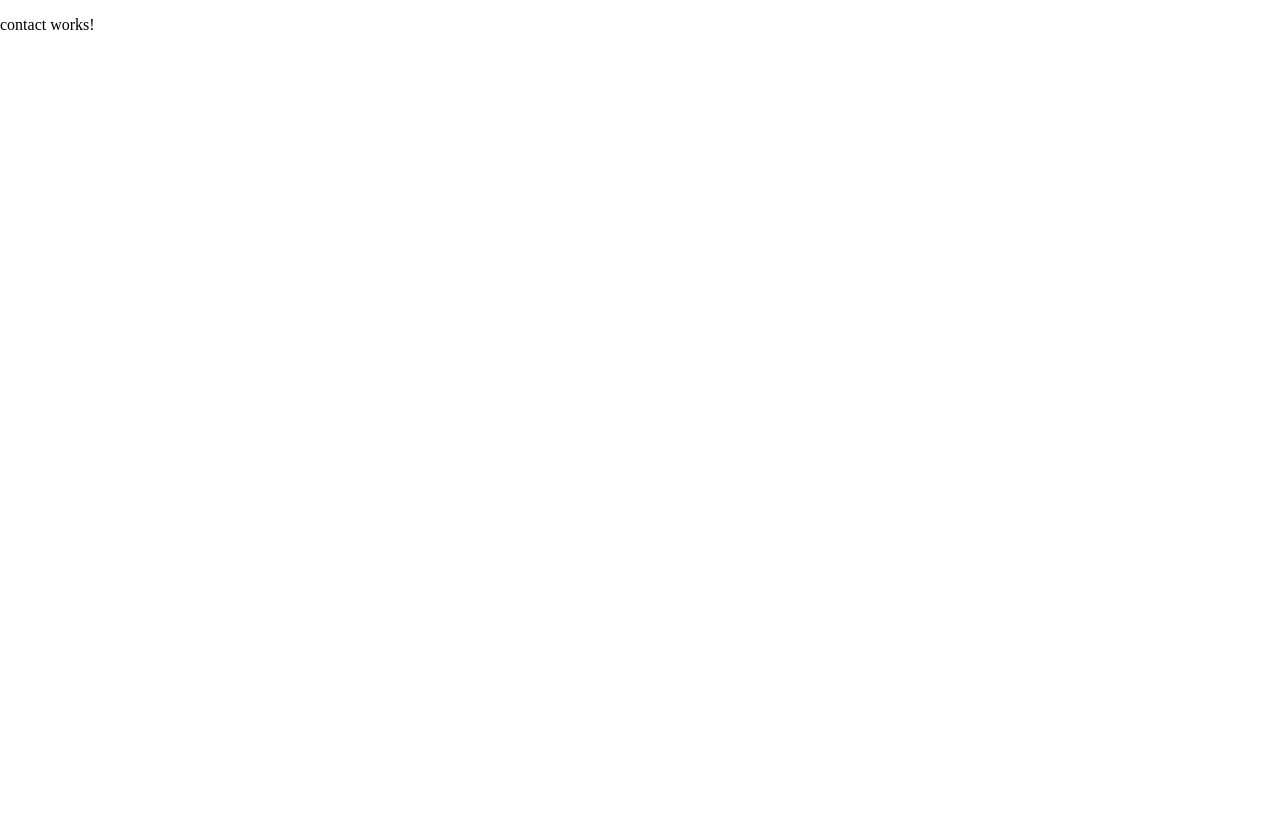
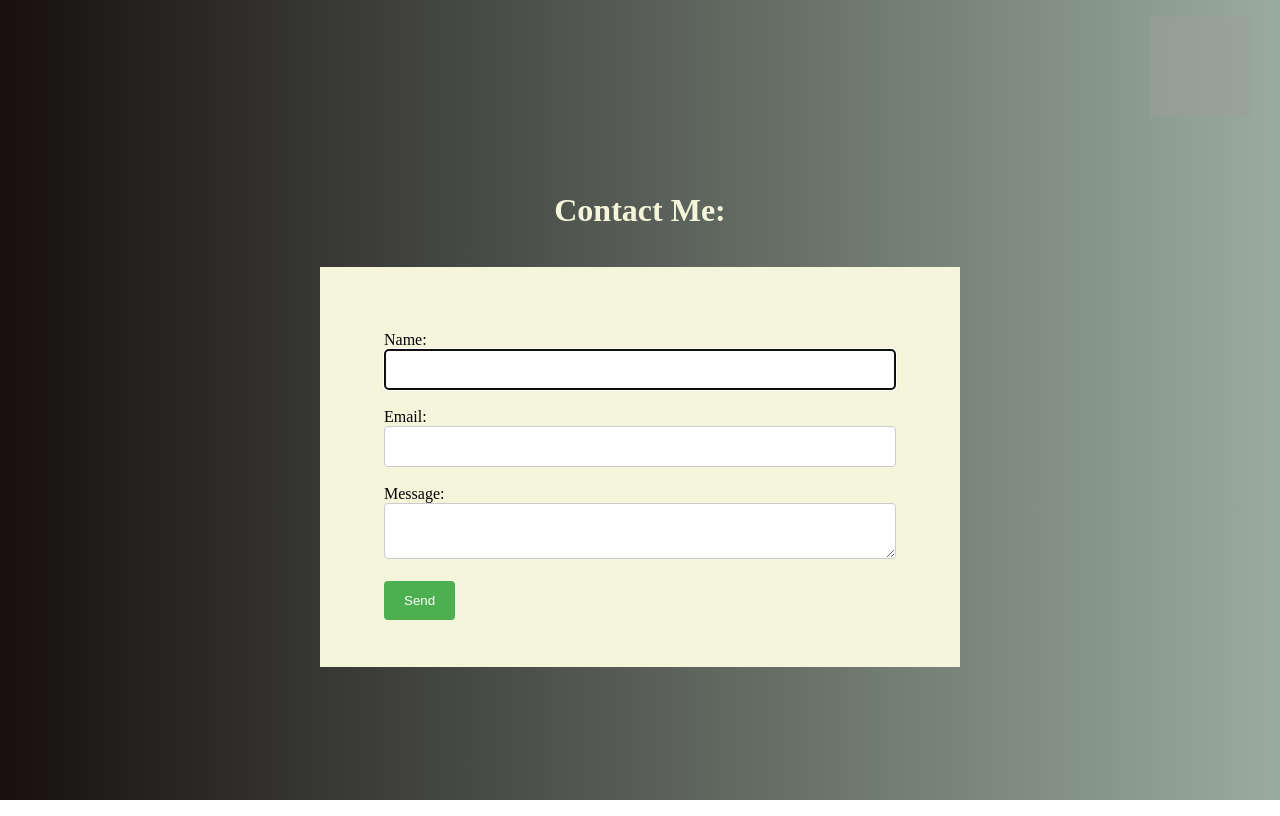
Before and after one commit to GZ2829/myportfolio-v1, an Angular app in the folder client/: page /contact in a window 1280 px wide. Built offline with nearby package versions, Linux system fonts and the light colour scheme; grey boxes are pictures that could not be loaded.

Commit message:
email work

```diff
--- a/client/src/app/components/contact/contact.component.css
+++ b/client/src/app/components/contact/contact.component.css
@@ -0,0 +1,55 @@
+.contactpage{
+    display: grid;
+    grid-template-columns: 1fr 1fr 1fr 1fr 1fr 1fr 1fr 1fr;
+    grid-template-rows: 1fr 1fr 1fr 1fr 1fr 1fr;
+    height: 100vh;
+    background: linear-gradient(to right, rgb(22, 16, 16), rgb(154, 172, 158));
+    background-position-y: 20%;
+    background-position-x: 70%;
+}
+
+#form{
+    padding: 10%;
+    background-color: beige;
+    grid-row: 3/6;
+    grid-column: 3/7;
+}
+
+h1{
+    grid-row: 2/3;
+    grid-column: 3/7;
+    margin-bottom: 0;
+    align-self: center;
+    justify-self: center;
+    color: beige
+}
+
+input[type=text],input[type=email], textarea {
+    width: 100%;
+    padding: 12px;
+    border: 1px solid #ccc;
+    border-radius: 4px;
+    box-sizing: border-box;
+    resize: vertical
+}
+
+
+button[type=submit] {
+    background-color: #4CAF50;
+    color: white;
+    padding: 12px 20px;
+    border: none;
+    border-radius: 4px;
+    cursor: pointer;
+}
+
+
+button[type=submit]:hover {
+    background-color: #45a049;
+}
+
+.container {
+    border-radius: 5px;
+    background-color: #f2f2f2;
+    padding: 20px;
+}
--- a/client/src/app/components/contact/contact.component.html
+++ b/client/src/app/components/contact/contact.component.html
@@ -1,3 +1,39 @@
-<p>
-  contact works!
-</p>
+
+
+
+
+<div class="contactpage">
+
+    <img (click)="toggleMenu()" class="homebutton" alt="Noimage" src="https://upload.wikimedia.org/wikipedia/commons/thumb/0/09/Menu-thin-circular-outlined-button.svg/768px-Menu-thin-circular-outlined-button.svg.png" />
+
+
+    <nav *ngIf=menu class="navbar">
+        <img class="closemenu" (click)="toggleMenu()" src="https://cdn3.iconfinder.com/data/icons/buttons/512/Icon_12-512.png"/>
+        <a routerLink='/'>Home</a>
+        <a routerLink='/about'>About</a>
+        <a routerLink='/contact'>Contact</a>
+        <p>Projects:</p>
+        <a routerLink='/crypto-portfolio'>Crypto Portfolio</a>
+        <a routerLink='/transport-consolidated'>Transport Consolidated</a>
+        <a routerLink='/business-website'>Business Website</a>
+
+    </nav>
+      <h1>Contact Me:</h1>
+    <form method="POST" action="send" id='form' ng-submit="sendMail()">
+            <label for="contactName">Name: </label>
+                <input type="text" name="contactName" ng-model="nodemailer.name" required autofocus>
+                <br/>
+                <br/>
+            <label for="contactEmail">Email: </label>
+                <input type="email" name="contactEmail" ng-model="nodemailer.email" required>
+                <br>
+                <br/>
+            <label for="contactMessage">Message: </label>
+                <textarea type="text-area" name="contactMessage" ng-model="nodemailer.message" required ></textarea>
+                <br/>
+                <br/>
+                <button type="submit" class="btn btn-success">Send</button>
+                {{msg}}
+    </form>
+
+</div>
--- a/client/src/app/components/contact/contact.component.ts
+++ b/client/src/app/components/contact/contact.component.ts
@@ -6,10 +6,14 @@ import { Component, OnInit } from '@angular/core';
   styleUrls: ['./contact.component.css']
 })
 export class ContactComponent implements OnInit {
-
+    menu: boolean = false;
   constructor() { }
 
   ngOnInit() {
   }
+  toggleMenu(){
+    this.menu = !this.menu;
+    }
+
 
 }
--- a/client/src/app/components/home/home.component.html
+++ b/client/src/app/components/home/home.component.html
@@ -8,13 +8,14 @@
 <nav *ngIf=menu class="navbar">
 
     <img class="closemenu" (click)="toggleMenu()" src="https://cdn3.iconfinder.com/data/icons/buttons/512/Icon_12-512.png"/>
-    <a routerLink='/'>Home</a>
-    <a routerLink='/about'>About</a>
-    <a routerLink='/contact'>Contact</a>
-    <p>Projects:</p>
-    <a routerLink='/crypto-portfolio'>Crypto Portfolio</a>
-    <a routerLink='/transport-consolidated'>Transport Consolidated</a>
-    <a routerLink='/business-website'>Business Website</a>
+    <a class='menuitem' routerLink='/'>Home</a>
+    <a class='menuitem' routerLink='/about'>About</a>
+    <a class='menuitem' (click)='toggleProjects()'>Projects:</a>
+    <a id='project1'  class="projects" *ngIf=projects routerLink='/crypto-portfolio'>Crypto Portfolio</a>
+    <a id='project2' class="projects" *ngIf=projects routerLink='/transport-consolidated'>Transport Consolidated</a>
+    <a id='project3' class="projects" *ngIf=projects routerLink='/business-website'>Business Website</a>
+    <a  class='menuitem' routerLink='/contact'>Contact</a>
+
 
 </nav>
 
--- a/client/src/app/components/home/home.component.ts
+++ b/client/src/app/components/home/home.component.ts
@@ -7,6 +7,7 @@ import { Component, OnInit } from '@angular/core';
 })
 export class HomeComponent implements OnInit {
     menu: boolean = false;
+    projects: boolean = false
 
   constructor() { }
 
@@ -16,4 +17,7 @@ export class HomeComponent implements OnInit {
   toggleMenu(){
     this.menu = !this.menu;
     }
+  toggleProjects(){
+    this.projects = !this.projects
+  }
 }
--- a/client/src/styles.css
+++ b/client/src/styles.css
@@ -39,8 +39,12 @@ html, body{
 }
 .navbar p{
     color: bisque;
-    font-size: 35px;
-    margin: 0
+    font-size: 25px;
+    margin: 0;
+}
+.navbar p:hover{
+    cursor: pointer;
+    text-decoration: underline
 }
 .closemenu{
     font-size: 20px;
@@ -51,15 +55,19 @@ html, body{
     width: 30%;
     align-self: center;
 }
+.projects{
+    color: lightblue;
+    font-size: 20px;
+    text-decoration: none;
+}
 
 
-
-.navbar a{
+.menuitem{
     font-size: 20px;
     text-decoration: none;
     color: beige
 }
-.navbar a:hover{
+.menuitem:hover{
     text-decoration: underline
 }
 
@@ -67,3 +75,31 @@ html, body{
     0%{ position: relative; right: -25%}
     100%{ position: relative; right: 0%}
 }
+
+#project1{
+    animation-name: project1;
+    animation-duration: 1s;
+}
+
+@keyframes project1{
+    0%{ position: relative; top: -10%}
+    100%{ position: relative; top: 0%}
+}
+#project2{
+    animation-name: project2;
+    animation-duration: 1s;
+}
+
+@keyframes project2{
+    0%{ position: relative; top: -20%}
+    100%{ position: relative; top: 0%}
+}
+#project3{
+    animation-name: project3;
+    animation-duration: 1s;
+}
+
+@keyframes project3{
+    0%{ position: relative; top: -25%}
+    100%{ position: relative; top: 0%}
+}
```
